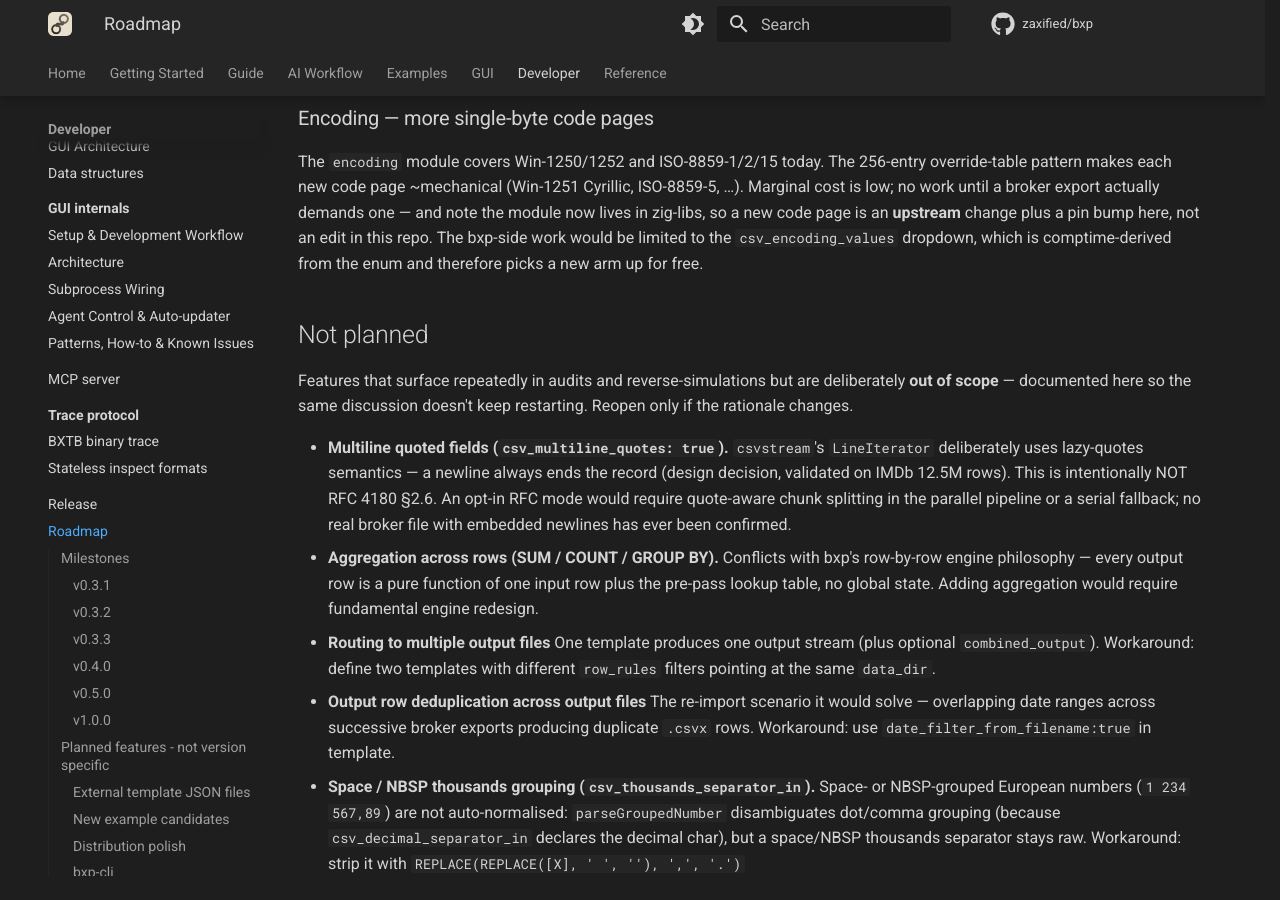
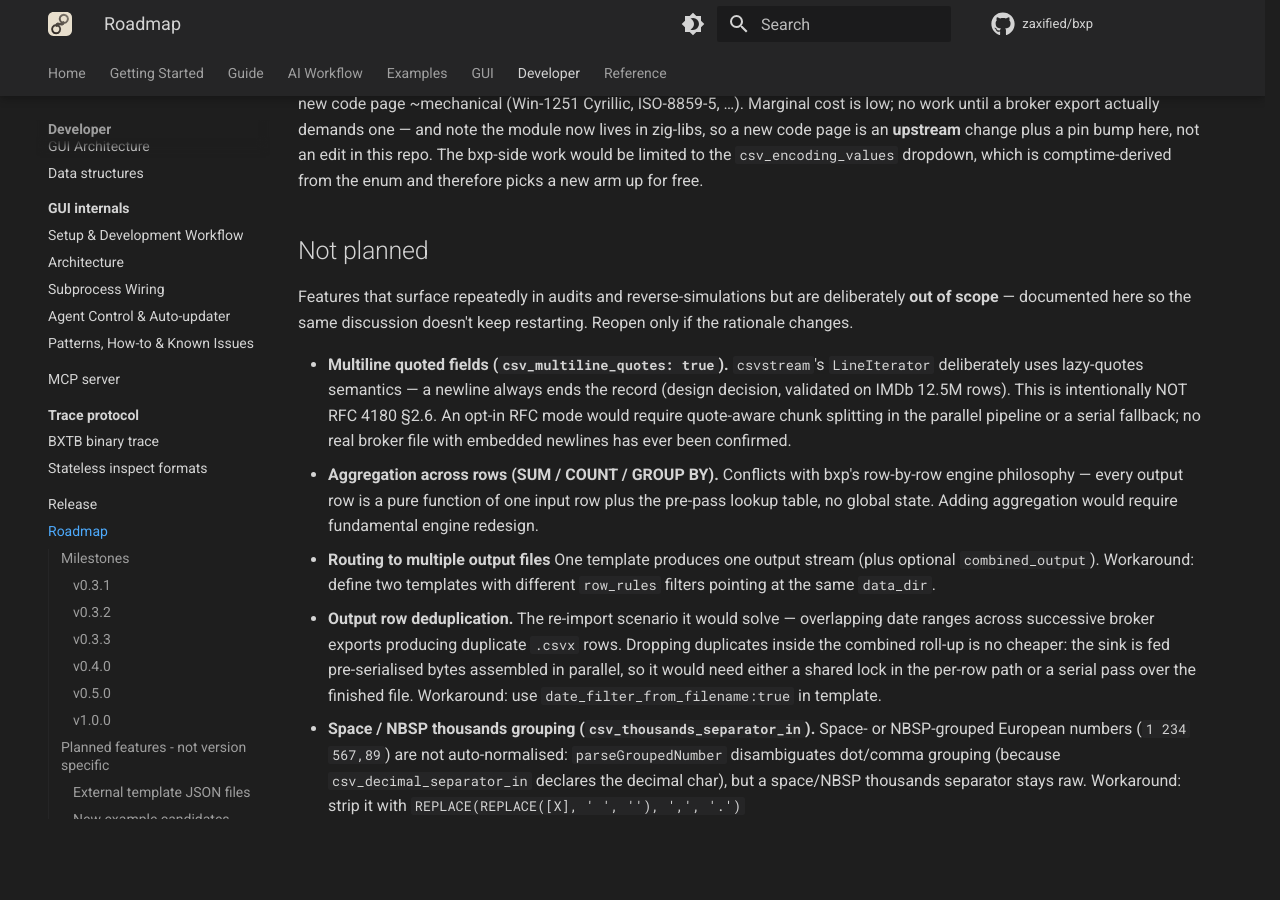
Before and after one commit to zaxified/bxp, an MkDocs documentation site: the page built from docs/dev/roadmap.md, in a window 1280 px wide and 900 px high, scrolled down 4619 px. Built offline with MkDocs 1.6.1 and Material for MkDocs 9.7.7, drawn with Linux system fonts in a browser that asks for light colours; plug-ins that fetch from the network failed and are left out; comment, search, counter and statistics services are not loaded; after the commit the page ends 5462 px from its top, so only the background shows below that; some of the changed text lies outside the part shown.

Commit message:
docs(roadmap): drop both output-shaping entries, unqualify the refusal
`combined_output_only` and `combined_output_dedup` are both gone from the
milestones. Neither was a new idea:

- combined-only already existed. 8c4dfff shipped it as `combined_output`
  replacing the per-file outputs, and 24d4ac2 reverted it to additive four
  hours later, because operators keep the per-file artefacts as an
  inspection trail. Reopening it as an opt-in flag would buy one file at
  the cost of a second output-shape to explain.
- dedup was already refused, in Not planned, and came back by accident:
  the milestone restructure (5509e2b) moved half of it into a version and
  left the other half where it was, so the same page has planned it and
  refused it ever since, separated by two words.

The surviving Not-planned entry loses the "across output files" qualifier
that only existed to distinguish it from the planned half, and gains the
reason the narrower version is no cheaper: the combined sink is fed
pre-serialised bytes assembled in parallel, so dropping duplicates inside
it needs either a lock in the per-row path or a serial pass over the
finished file.

Co-Authored-By: Claude Opus 5 (1M context) <noreply@anthropic.com>

```diff
--- a/docs/dev/roadmap.md
+++ b/docs/dev/roadmap.md
@@ -11,13 +11,9 @@ lands on master. `CHANGELOG.md` is generated independently.
 
 ### v0.3.1
 
-consider new flag for skipping intermediate files `combined_output_only: bool    // (default:false)`
+`LOOKUP` across templates within one bxp-cli run cycle
 
 ### v0.3.2
-
-`LOOKUP` across templates within one bxp-cli run cycle
-
-Output row deduplication in combined output files `combined_output_dedup: bool    // (default:false)`
 
 ### v0.3.3
 
@@ -283,9 +279,12 @@ doesn't keep restarting. Reopen only if the rationale changes.
   produces one output stream (plus optional `combined_output`).
   Workaround: define two templates with different `row_rules` filters
   pointing at the same `data_dir`.
-- **Output row deduplication across output files** The re-import scenario
-  it would solve — overlapping date ranges across successive broker exports
-  producing duplicate `.csvx` rows.
+- **Output row deduplication.** The re-import scenario it would solve —
+  overlapping date ranges across successive broker exports producing
+  duplicate `.csvx` rows. Dropping duplicates inside the combined roll-up
+  is no cheaper: the sink is fed pre-serialised bytes assembled in parallel,
+  so it would need either a shared lock in the per-row path or a serial
+  pass over the finished file.
   Workaround: use `date_filter_from_filename:true` in template.
 - **Space / NBSP thousands grouping (`csv_thousands_separator_in`).**
   Space- or NBSP-grouped European numbers (`1 234 567,89`) are not
```
